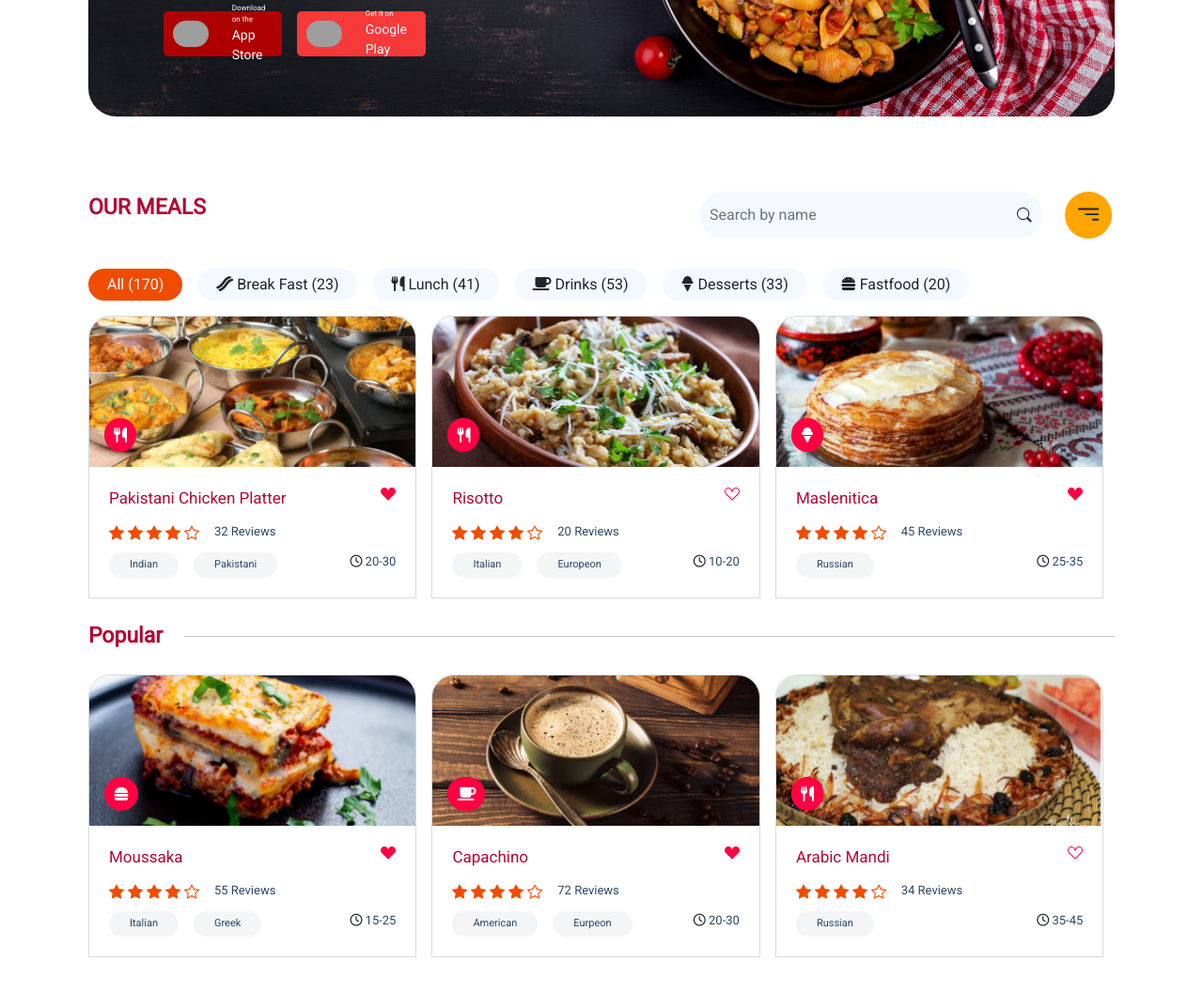
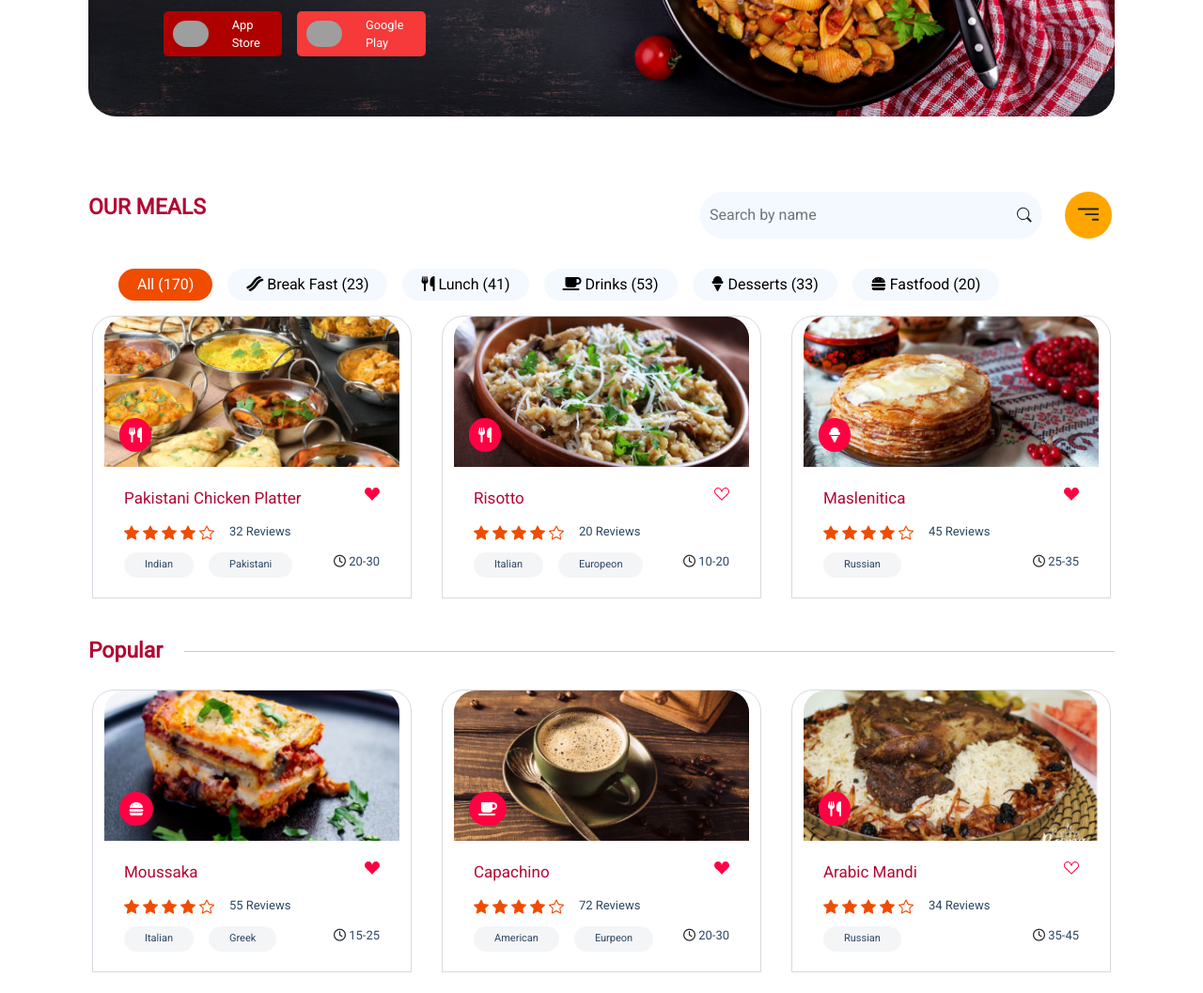
Before and after one commit to dasdasd443/BootStrapFrameWorkCSS, a website: page inner.html in a window 1280 px wide. Shown: the part 571-1628 px from the top of the page at 94% size. Drawn offline with nearby package versions, Linux system fonts and the light colour scheme; grey boxes are pictures that could not be loaded.

Commit message:
mobile responsib

```diff
--- a/inner.html
+++ b/inner.html
@@ -15,10 +15,10 @@
 <body>
     <div class="container">
         <div class="row header">
-            <div class="col-md-3 col-div header__div--title">
+            <div class="col-lg-3 col-div header__div--title">
                 <span class='header__div--title__h1'>Rakuten Fresh</span>
             </div>
-            <div class="col-md-6 col-div header__div--links">
+            <div class="col-lg-6 col-div header__div--links">
                 <span class="header__div--links__span">
                     <a href="">Find</a>
                 </span>
@@ -35,7 +35,7 @@
                     <a href="">Contact Us</a>
                 </span>
             </div>
-            <div class="col-md-3 col-div">
+            <div class="col-lg-3 col-div">
                 <section class="row profile">
                     <div class=" col-md-3 profile__div--pic">
                         <img class='profile__div--pic__img' src="assets/profile.png" alt="">
@@ -107,15 +107,16 @@
             <section class="search__section--categories">
                 <ul class='search__section--categories__ul'>
                     <li>All (170)</li>
-                    <li><i class="fas fa-bacon"></i>  Break Fast (23)</li>
-                    <li><i class="fas fa-utensils"></i> Lunch (41)</li>
-                    <li><i class="fas fa-coffee"></i> Drinks (53)</li>
-                    <li><i class="fas fa-ice-cream"></i> Desserts (33)</li>
-                    <li><i class="fas fa-hamburger"></i> Fastfood (20)</li>
+                    <li><a href=""><i class="fas fa-bacon"></i>  Break Fast (23)</a></li>
+                    <li><a href=""><i class="fas fa-utensils"></i> Lunch (41)</a></li>
+                    <li><a href=""><i class="fas fa-coffee"></i> Drinks (53)</a></li>
+                    <li><a href=""><i class="fas fa-ice-cream"></i> Desserts (33)</a></li>
+                    <li><a href=""><i class="fas fa-hamburger"></i> Fastfood (20)</a></li>
                 </ul>
             </section>
             <section class="search__section--items-container">
-                <article class="search__section--items-container__article--item">
+                <section class="row">
+                    <article class="col-md col-offset-1 search__section--items-container__article--item">
                         <div class="item-image-container">
                             <img src="assets/pakistani_chicken.png" alt="">
                             <i class="fas fa-utensils"></i>
@@ -161,7 +162,7 @@
                             </section>
                         </section>
                     </article>
-                <article class="search__section--items-container__article--item">
+                    <article class="col-md col-offset-1 search__section--items-container__article--item">
                         <div class="item-image-container">
                             <img src="assets/risotto.png" alt="">
                             <i class="fas fa-utensils"></i>
@@ -207,7 +208,7 @@
                             </section>
                         </section>
                     </article>
-                <article class="search__section--items-container__article--item">
+                    <article class="col-md search__section--items-container__article--item">
                         <div class="item-image-container">
                             <img src="assets/maslenitica.png" alt="">
                             <i class="fas fa-ice-cream"></i>
@@ -253,6 +254,7 @@
                         </section>
                     </article>
                 </section>
+            </section>
             <br>
             <section class="popular-text-container">
                 <hr>
@@ -260,7 +262,8 @@
             </section>
             <br>
             <section class="search__section--popular-items-container">
-                <article class="search__section--items-container__article--item">
+                <section class="row">
+                    <article class="col-md search__section--items-container__article--item">
                         <div class="item-image-container">
                             <img src="assets/moussaka.png" alt="">
                             <i class="fas fa-hamburger"></i>
@@ -306,7 +309,7 @@
                             </section>
                         </section>
                     </article>
-                <article class="search__section--items-container__article--item">
+                    <article class="col-md search__section--items-container__article--item">
                         <div class="item-image-container">
                             <img src="assets/capachino.png" alt="">
                             <i class="fas fa-coffee"></i>
@@ -352,7 +355,7 @@
                             </section>
                         </section>
                     </article>
-                <article class="search__section--items-container__article--item">
+                    <article class="col-md search__section--items-container__article--item">
                         <div class="item-image-container">
                             <img src="assets/arabic_mandi.png" alt="">
                             <i class="fas fa-utensils"></i>
@@ -398,6 +401,7 @@
                         </section>
                     </article>
                 </section>
+            </section>
         </div>
     </div>
 </body>
--- a/style.scss
+++ b/style.scss
@@ -124,12 +124,24 @@
         width:100%;
     }
     &__h1{
+        font-size:2.5vw;
         position: absolute;
         color: #FFFFFF;
         width:25%;
         height:100%;
         margin-top:-8em;
         margin-left:2em;
+    }
+    @media screen and(max-width:1400px) {
+        .apple-logo, .playstore-logo{
+            small:nth-child(1){
+                display:none;
+            }
+            small:nth-child(2){
+                font-size:1vw;
+            }
+
+        }
     }
     &__div--logos{
         position: absolute;
@@ -153,7 +165,7 @@
                 border-radius: 50px;
             }
             &__small--1{
-                font-size:8px;
+                font-size:.5vw;
             }
         }
         .playstore-logo{
@@ -236,7 +248,14 @@
             &__ul{
                 display: flex;
                 gap:1rem;
-                padding: 0;
+                a{
+                    text-decoration: none;
+                    color:black;
+                }
+                a:hover{
+                    text-decoration: none;
+                    color:black;
+                }
                 li:nth-child(1){
                     background-color: #EF4C00;
                     color:white;
@@ -252,13 +271,10 @@
         }
 
         &--items-container{
-            display:flex;
-            gap:1em;
             &__article{
                 &--item{
-
                     height: 100%;
-                    width:32%;
+                    margin:1em;
                     display:flex;
                     flex-direction: column;
                     border:1px solid #2E476533;
@@ -266,7 +282,6 @@
                     .item-image-container{
                         position: relative;
                         i{
-
                             padding:10px;
                             color:white;
                             background: #FF0043;
@@ -341,9 +356,5 @@
                 }
             }
         }
-        &--popular-items-container{
-            display:flex;
-            gap:1rem;
-        }
     }
 }
```
Also changed, not shown: style.css, 1 other file. Lines whose indentation alone changed are shown as unchanged.
